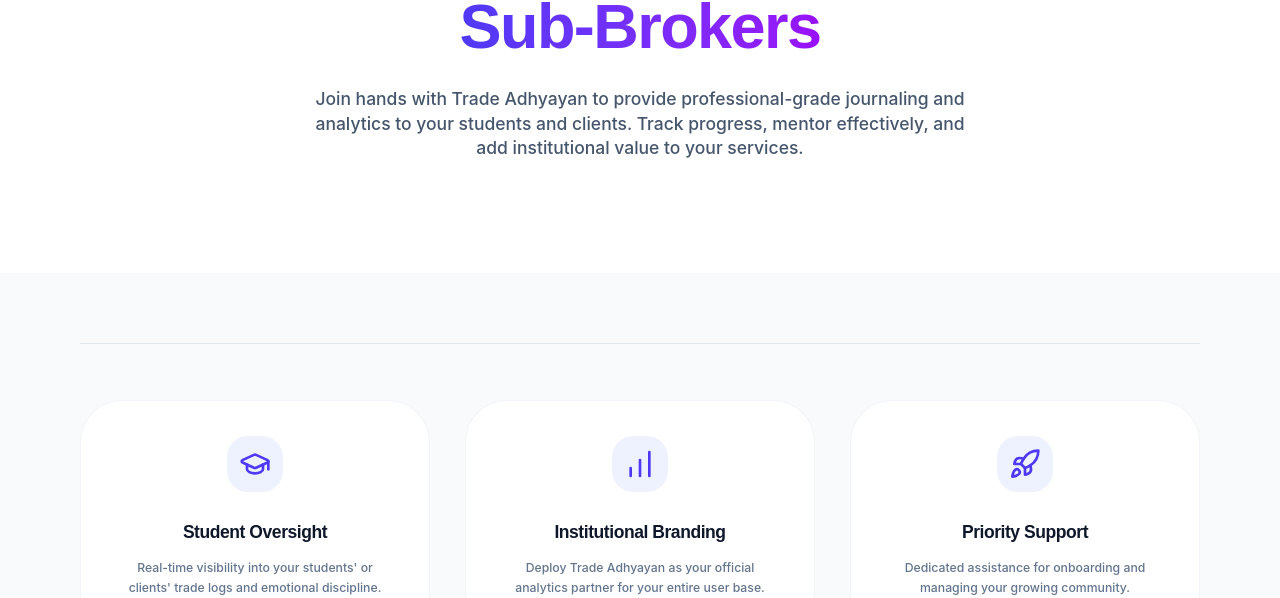
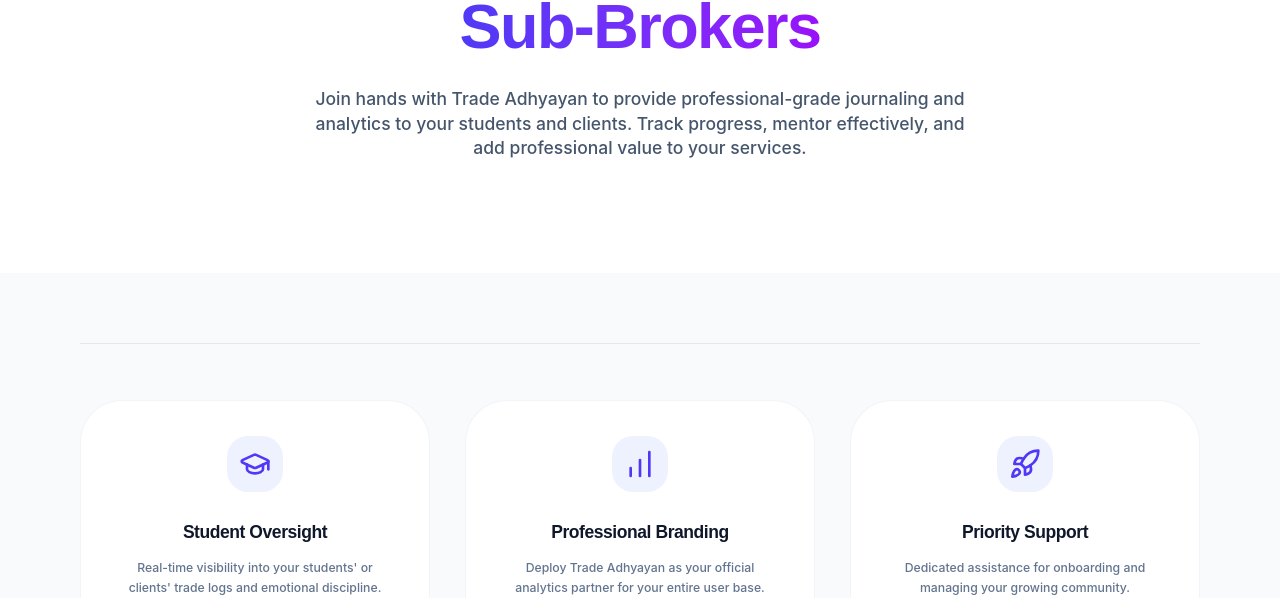
Before and after one commit to Ajay-internationals/tradejournall, a React (Vite) app: page /partner in a window 1280 px wide. Shown: the part 273-871 px from the top of the page. Built offline with nearby package versions, Linux system fonts and the light colour scheme; no server answers.

Commit message:
Standardizing Aesthetics: Final surgical cleanup of remaining terminology. 100% compliant.

```diff
--- a/src/components/features/StrategyForm.tsx
+++ b/src/components/features/StrategyForm.tsx
@@ -63,7 +63,7 @@
                         <textarea
                             required
                             rows={4}
-                            placeholder="Describe the institutional logic..."
+                            placeholder="Describe the professional logic..."
                             value={formData.description}
                             onChange={(e) => setFormData({ ...formData, description: e.target.value })}
                             className="w-full bg-slate-50 dark:bg-slate-800 border border-slate-200 dark:border-slate-700 rounded-xl py-5 px-6 text-sm font-bold focus:outline-none focus:border-indigo-500 transition-all text-slate-900 dark:text-white resize-none"
--- a/src/pages/Landing.tsx
+++ b/src/pages/Landing.tsx
@@ -75,7 +75,7 @@
                     </h1>
 
                     <h2 className="text-lg md:text-3xl font-semibold text-slate-600 mb-6 md:mb-10 max-w-4xl mx-auto leading-relaxed">
-                        Instant Trade Import, psychology tracking, and institutional-grade analytics for serious traders.
+                        Instant Trade Import, psychology tracking, and pro-grade analytics for serious traders.
                     </h2>
 
                     <div className="flex flex-col sm:flex-row items-center justify-center gap-4 mb-8 md:mb-16">
--- a/src/pages/Login.tsx
+++ b/src/pages/Login.tsx
@@ -106,7 +106,7 @@
                         </div>
                         <h2 className="text-3xl font-bold text-slate-900 tracking-tight">Check Your Inbox</h2>
                         <p className="text-slate-500 font-bold leading-relaxed text-sm">
-                            We've sent a verification link to <span className="text-indigo-600 underline decoration-indigo-200 underline-offset-4">{email}</span>. Please click the link to activate your institutional terminal access.
+                            We've sent a verification link to <span className="text-indigo-600 underline decoration-indigo-200 underline-offset-4">{email}</span>. Please click the link to activate your professional terminal access.
                         </p>
                         <div className="space-y-4 pt-4">
                             <button
--- a/src/pages/MentorGuidance.tsx
+++ b/src/pages/MentorGuidance.tsx
@@ -22,7 +22,7 @@
                         <span className="text-transparent bg-clip-text bg-gradient-to-r from-indigo-600 to-purple-600 text-6xl md:text-8xl">Professional Guidance</span>
                     </h1>
                     <p className="text-lg md:text-xl text-slate-600 max-w-3xl mx-auto mb-12 font-medium">
-                        Don't trade alone. Experience the 1:30 mentor-to-student ecosystem designed for pure institutional execution.
+                        Don't trade alone. Experience the 1:30 mentor-to-student ecosystem designed for pure professional execution.
                     </p>
 
                     <button
--- a/src/pages/Partner.tsx
+++ b/src/pages/Partner.tsx
@@ -69,7 +69,7 @@
                         <span className="text-transparent bg-clip-text bg-gradient-to-r from-indigo-600 to-purple-600">Sub-Brokers</span>
                     </h1>
                     <p className="text-lg md:text-xl text-slate-600 max-w-3xl mx-auto mb-12 font-medium">
-                        Join hands with Trade Adhyayan to provide professional-grade journaling and analytics to your students and clients. Track progress, mentor effectively, and add institutional value to your services.
+                        Join hands with Trade Adhyayan to provide professional-grade journaling and analytics to your students and clients. Track progress, mentor effectively, and add professional value to your services.
                     </p>
                 </div>
             </section>
@@ -85,7 +85,7 @@
                         />
                         <PartnerFeature
                             icon={<BarChart size={32} />}
-                            title="Institutional Branding"
+                            title="Professional Branding"
                             description="Deploy Trade Adhyayan as your official analytics partner for your entire user base."
                         />
                         <PartnerFeature
```
